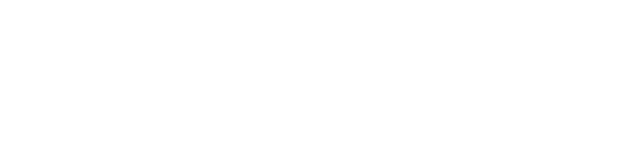
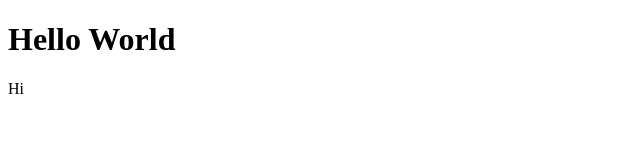
Before and after one commit to SamuelKuronuma/RepositoriJavaBasico, a plain HTML site: page index.html in a window 1280 px wide. Shown: the whole page, without its empty margins (0-640 px from the left). Drawn offline with Linux system fonts and the light colour scheme.

Commit message:
Adicionada tag H1 e tag p

```diff
--- a/index.html
+++ b/index.html
@@ -7,6 +7,7 @@
     <title>Document</title>
 </head>
 <body>
-
+    <h1>Hello World</h1>
+    <p>Hi</p>
 </body>
 </html>
```
